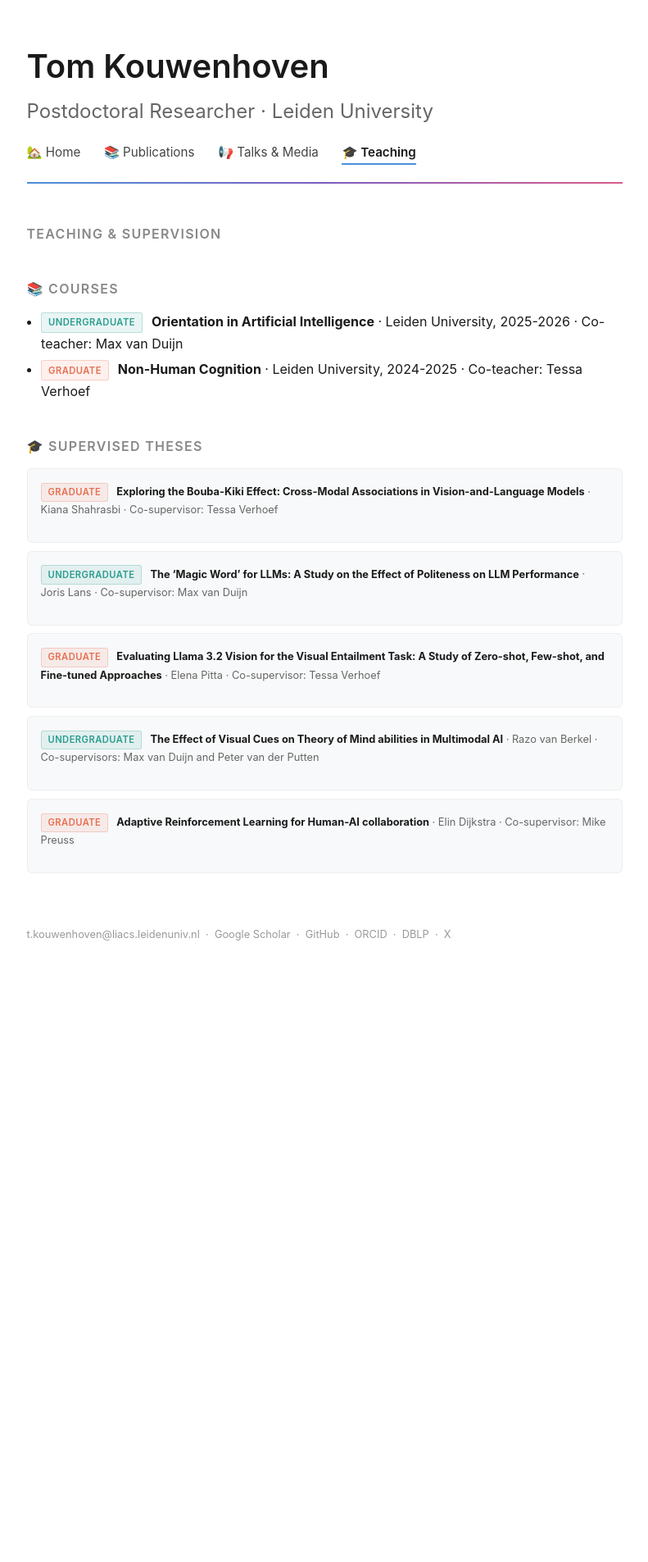
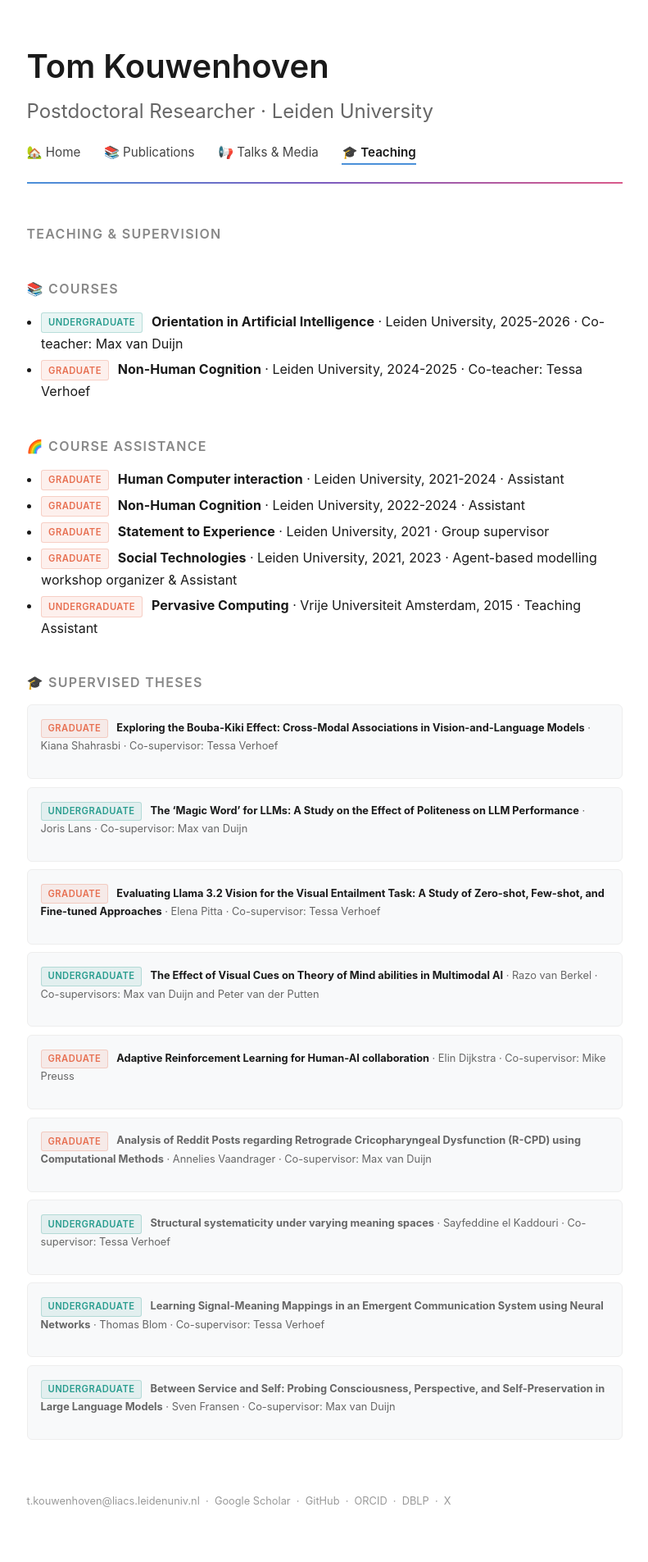
Before and after one commit to tomkouwenhoven/tomkouwenhoven.github.io, a Jekyll site: the page built from teaching.md, in a window 1280 px wide. Shown: the whole page at 82% size, without its empty margins (244-1035 px from the left). Built offline with Jekyll 4.4.1, drawn with Linux system fonts in a browser that asks for light colours; before the commit the page ends 1214 px from its top, so only the background shows below that.

Commit message:
update talks and teaching

```diff
--- a/teaching.md
+++ b/teaching.md
@@ -10,6 +10,14 @@ permalink: /teaching
 
 - <span class="tag tag-undergrad">undergraduate</span> **Orientation in Artificial Intelligence** · Leiden University, 2025-2026 · Co-teacher: Max van Duijn
 - <span class="tag tag-grad">graduate</span> **Non-Human Cognition** · Leiden University, 2024-2025 · Co-teacher: Tessa Verhoef
+
+## 🌈 Course Assistance
+- <span class="tag tag-grad">graduate</span> **Human Computer interaction** · Leiden University, 2021-2024 · Assistant
+- <span class="tag tag-grad">graduate</span> **Non-Human Cognition** · Leiden University, 2022-2024 · Assistant
+- <span class="tag tag-grad">graduate</span> **Statement to Experience** · Leiden University, 2021 · Group supervisor
+- <span class="tag tag-grad">graduate</span> **Social Technologies** · Leiden University, 2021, 2023 · Agent-based modelling workshop organizer & Assistant
+- <span class="tag tag-grad">undergraduate</span> **Pervasive Computing** · Vrije Universiteit Amsterdam, 2015 · Teaching Assistant
+
 
 ## 🎓 Supervised theses
 {: .thesis-list}
@@ -28,3 +36,15 @@ permalink: /teaching
 
 - [<span class="tag tag-grad">graduate</span> **Adaptive Reinforcement Learning for Human-AI collaboration**](https://theses.liacs.nl/2272){:target="_blank"} · Elin Dijkstra · Co-supervisor: Mike Preuss
   {: .thesis-meta}
+
+- <span class="tag tag-grad">graduate</span> **Analysis of Reddit Posts regarding Retrograde Cricopharyngeal Dysfunction (R-CPD) using Computational Methods** · Annelies Vaandrager · Co-supervisor: Max van Duijn
+  {: .thesis-meta}
+
+- <span class="tag tag-undergrad">undergraduate</span> **Structural systematicity under varying meaning spaces** · Sayfeddine el Kaddouri · Co-supervisor: Tessa Verhoef
+  {: .thesis-meta}
+
+- <span class="tag tag-undergrad">undergraduate</span> **Learning Signal-Meaning Mappings in an Emergent Communication System using Neural Networks** · Thomas Blom · Co-supervisor: Tessa Verhoef
+  {: .thesis-meta}
+
+- <span class="tag tag-undergrad">undergraduate</span> **Between Service and Self: Probing Consciousness, Perspective, and Self-Preservation in Large Language Models** · Sven Fransen · Co-supervisor: Max van Duijn
+  {: .thesis-meta}
```
Also changed, not shown: talks.md (+11 -2 lines).
